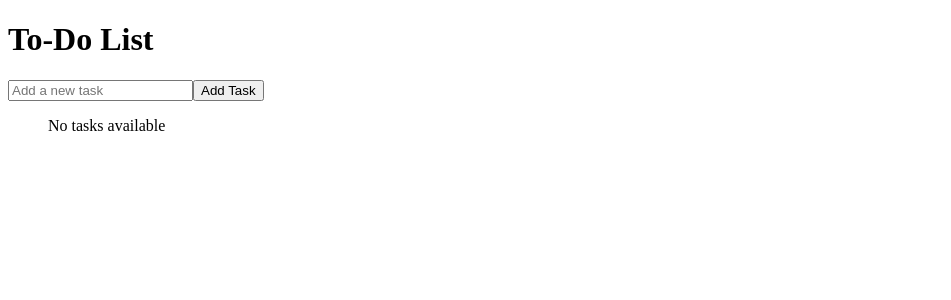
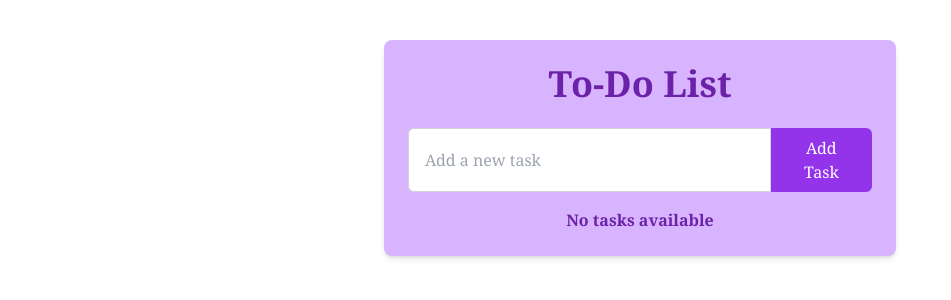
Before and after one commit to nikosajadi/my-todo-app, a Next.js app: page / in a window 1280 px wide. Shown: the top 300 px of the page, without its empty margins (0-951 px from the left). Built offline with nearby package versions, Linux system fonts and the light colour scheme.

Commit message:
[update]

```diff
--- a/package.json
+++ b/package.json
@@ -9,6 +9,8 @@
     "lint": "next lint"
   },
   "dependencies": {
+    "@heroicons/react": "^2.1.5",
+    "@iconify/react": "^5.0.2",
     "next": "14.2.6",
     "react": "^18",
     "react-dom": "^18",
--- a/src/components/localTaskComponent.tsx
+++ b/src/components/localTaskComponent.tsx
@@ -132,7 +132,7 @@ const LocalTaskComponent: React.FC = () => {
 
   // Render the UI
   return (
-    <div className="max-w-lg mx-auto mt-10 bg-gray-100 p-6 rounded-lg shadow-md">
+    <div className=" font-serif max-w-lg mx-auto mt-10 bg-purple-300 p-6 rounded-lg shadow-md">
       <h1 className="text-4xl font-bold text-center text-purple-800 mb-6">To-Do List</h1>
       <div className="flex mb-4">
         <input
@@ -168,8 +168,9 @@ const LocalTaskComponent: React.FC = () => {
                     className={`border-0 p-2 w-full ml-3 focus:outline-none ${task.completed ? 'line-through text-gray-500' : 'text-gray-800'}`}
                   />
                   <button
-                    className="bg-red-500 text-white px-3 py-1 ml-3 rounded-md hover:bg-red-600 transition-colors"
+                    className="bg-purple-500 text-white px-3 py-1 ml-3 rounded-md hover:bg-purple-200 transition-colors"
                     onClick={() => handleDeleteTask(task.id)}  // Delete the task on button click
+
                   >
                     Delete
                   </button>
@@ -177,7 +178,7 @@ const LocalTaskComponent: React.FC = () => {
               </li>
             ))
           ) : (
-            <p className="text-center text-gray-500">No tasks available</p>  // Show message if there are no tasks
+            <p className="text-center font-bold text-purple-800">No tasks available</p>  // Show message if there are no tasks
           )}
         </ul>
       )}
--- /dev/null
+++ b/src/pages/_app.tsx
@@ -0,0 +1,8 @@
+import '@/assets/styles/globals.css'; // Import Tailwind and other global styles
+import type { AppProps } from 'next/app';
+
+function MyApp({ Component, pageProps }: AppProps) {
+  return <Component {...pageProps} />;
+}
+
+export default MyApp;
--- a/tailwind.config.js
+++ b/tailwind.config.js
@@ -1,10 +1,12 @@
 module.exports = {
   content: [
-    './pages/**/*.{js,ts,jsx,tsx}',
-    './components/**/*.{js,ts,jsx,tsx}',
+    './src/pages/**/*.{js,ts,jsx,tsx}',
+    './src/components/**/*.{js,ts,jsx,tsx}',
+    './src/context/**/*.{js,ts,jsx,tsx}',
+    './src/app/**/*.{js,ts,jsx,tsx}',
   ],
   theme: {
     extend: {},
   },
   plugins: [],
-}
+};
```
Also changed, not shown: 1 other file (tests, documents, lock files or other folders).
